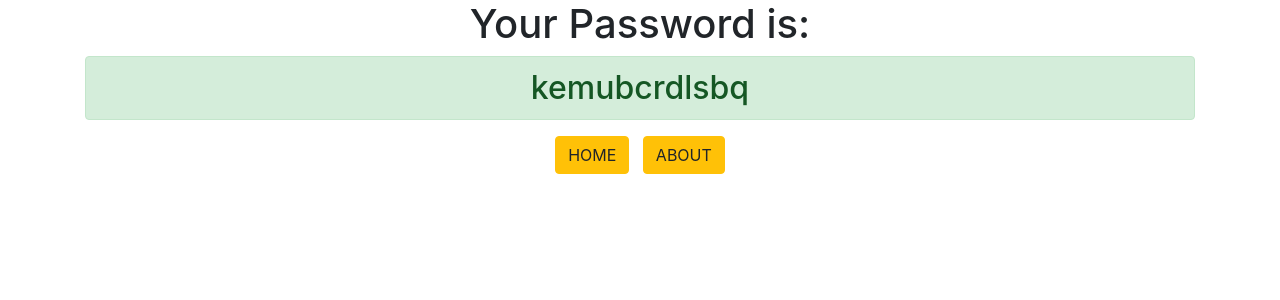
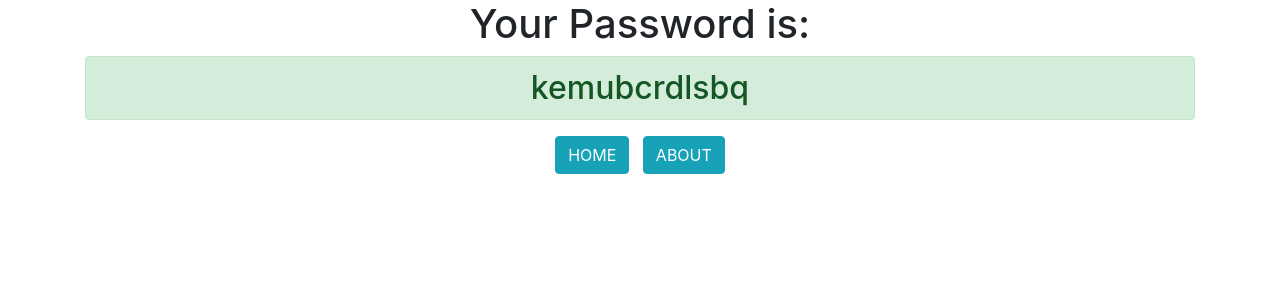
Before and after one commit to Rishabh-Tiwari-op/django3-Password-Generator, a Django app: page /password/ in a window 1280 px wide. Shown: the top 300 px of the page. Run offline with Django 3.2, Linux system fonts and the light colour scheme; some libraries are stand-ins or nearby versions.

Commit message:
I made some tweaks

```diff
--- a/generator/templates/generator/password.html
+++ b/generator/templates/generator/password.html
@@ -3,7 +3,7 @@
 <div class="container text-center">
   <h1>Your Password is:</h1>
   <h2 class="alert alert-success">{{ password }}</h2>
-  <a href="{% url 'home' %}" class="btn btn-warning">HOME</a>
+  <a href="{% url 'home' %}" class="btn btn-info">HOME</a>
   &nbsp
-  <a href="{% url 'About' %}" class="btn btn-warning">ABOUT</a>
+  <a href="{% url 'About' %}" class="btn btn-info">ABOUT</a>
 </div>
```
